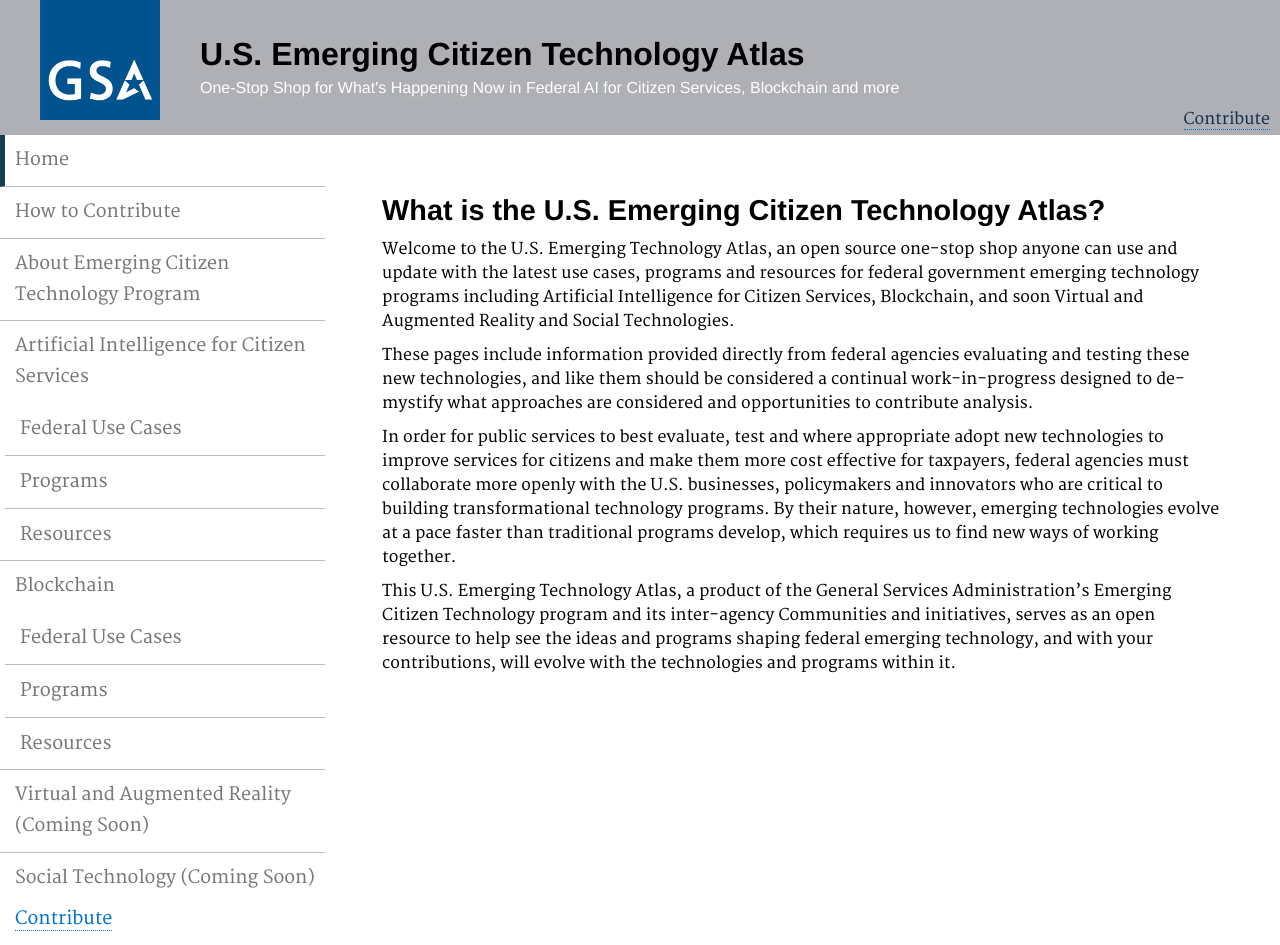
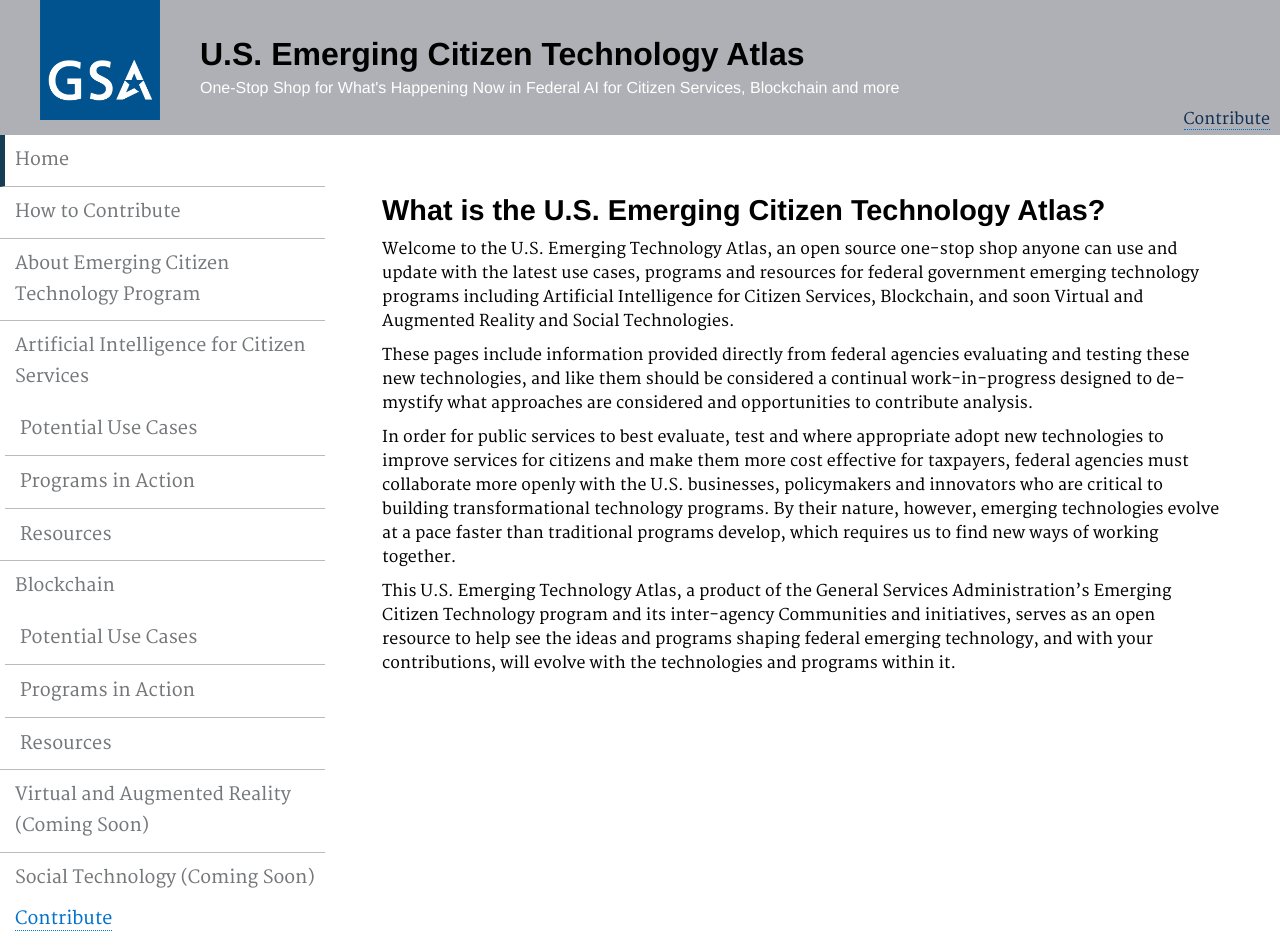
Before and after one commit to GSA/emerging-technology-atlas, a Jekyll site: the page built from pages/index.md, in a window 1280 px wide. Built offline with Jekyll 4.4.1, drawn with Linux system fonts in a browser that asks for light colours.

Commit message:
Update _config.yml

```diff
--- a/_config.yml
+++ b/_config.yml
@@ -46,9 +46,9 @@ navigation:
   url: /artificial-intelligence/
 
   sub_navigation:
-  - text: <span>Federal Use Cases</span>
+  - text: <span>Potential Use Cases</span>
     url: /artificial-intelligence-federal/
-  - text: <span>Programs</span>
+  - text: <span>Programs in Action</span>
     url: /artificial-intelligence-programs/
   - text: <span>Resources</span>
     url: /artificial-intelligence-resources/
@@ -57,9 +57,9 @@ navigation:
   url: /Blockchain/
 
   sub_navigation:
-  - text: <span>Federal Use Cases</span>
+  - text: <span>Potential Use Cases</span>
     url: /blockchain-federal/
-  - text: <span>Programs</span>
+  - text: <span>Programs in Action</span>
     url: /blockchain-programs/
   - text: <span>Resources</span>
     url: /blockchain-resources/
```
